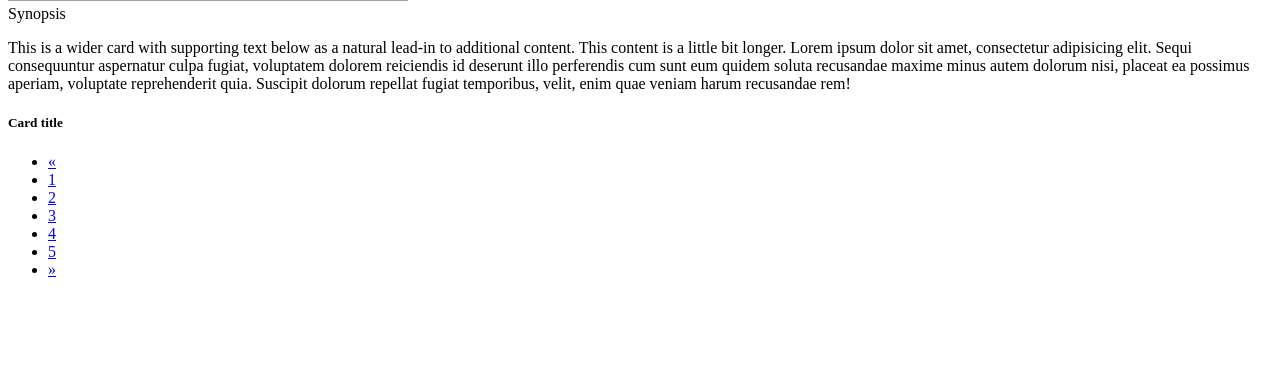
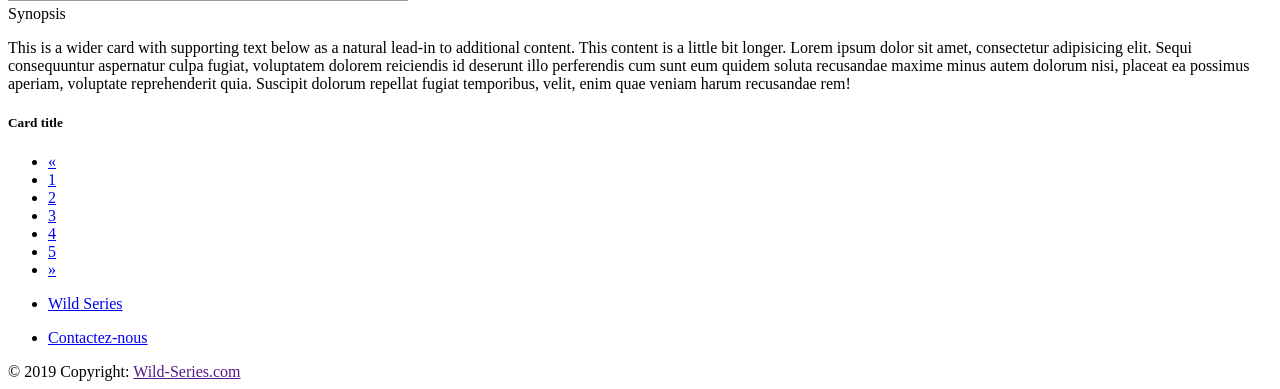
Before and after one commit to jam777/PHP_PROJET_4_Series, a Symfony app: template templates/wild/index.html.twig in a window 1280 px wide. Shown: the part 4922-5311 px from the top of the page. Before the commit the page ends 5199 px from the top, so only its background shows below. Run offline with Twig, Linux system fonts and the light colour scheme; the template is opened without the code that fills it, so the values that code supplies are empty; some libraries are stand-ins or nearby versions; grey boxes are pictures that could not be loaded.

Commit message:
Création du footer

```diff
--- a/assets/css/font-size.scss
+++ b/assets/css/font-size.scss
@@ -13,6 +13,9 @@
                         li.page-item a {
                             font-size: $p*$reduc;
                         }
+                        footer {
+                            font-size: $p*$reduc;
+                        }
                     }
                 }
 
--- a/assets/css/navbar.scss
+++ b/assets/css/navbar.scss
@@ -60,6 +60,9 @@ ul .nav-item:hover {
         height: 200px;
         overflow-y: scroll;
     }
+    .form-inline input[placeholder] {
+        text-align: center;
+    }
     //Input search
     input.form-control {
         font-size: $size_menu;
--- a/templates/wild/index.html.twig
+++ b/templates/wild/index.html.twig
@@ -105,11 +105,37 @@
 
     <!-- Footer -->
     <footer>
+        <div class="row">
+            <!-- Wild -->
+            <div class="col-md-6 mt-4">
+                <ul class="text-center m-0 p-0">
+                    <li>
+                        <a href="#!">Wild Series</a>
+                    </li>
+                </ul>
+            </div>
+
+            <!-- Contact -->
+            <div class="col-md-6 mt-4 ">
+                <ul class="text-center m-0 p-0">
+                    <li>
+                        <a href="#!">Contactez-nous</a>
+                    </li>
+                </ul>
+            </div>
+        </div>
+        <!-- Grid row -->
+
+        <!-- Copyright -->
+        <div class="footer-copyright text-center py-3 text-light">© 2019 Copyright:
+            <a href=""> Wild-Series.com</a>
+        </div>
 
     </footer>
+    <!-- Footer -->
+</div>
+<!-- Fin content -->
 
-</div>
 
-<div class="search">
 
-    {% endblock %}
+{% endblock %}
```
Also changed, not shown: assets/css/wild_scss/wild_index.scss (+13 -0 lines), public/build/app.css.
